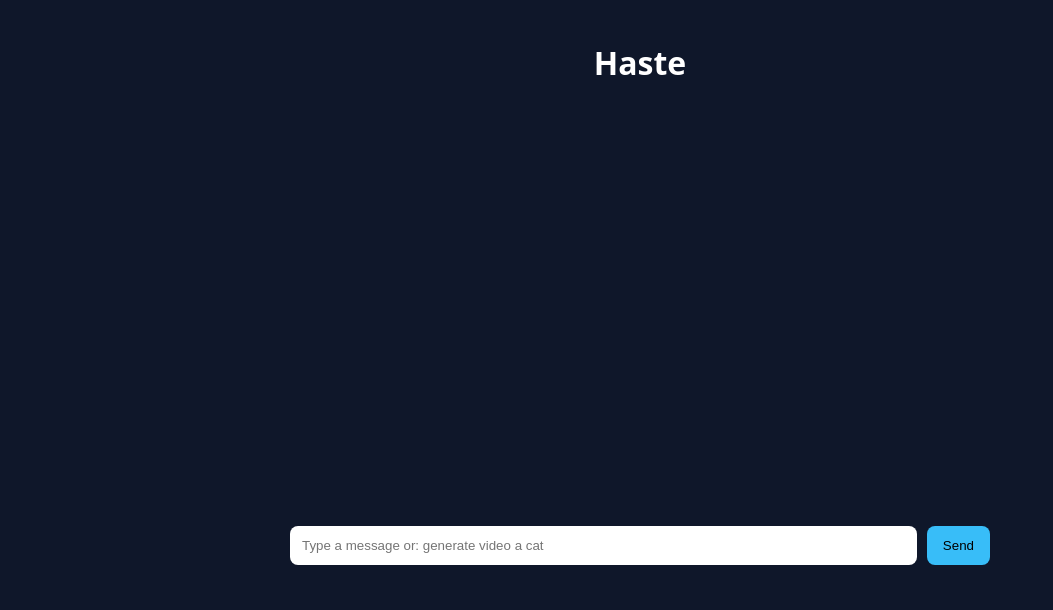
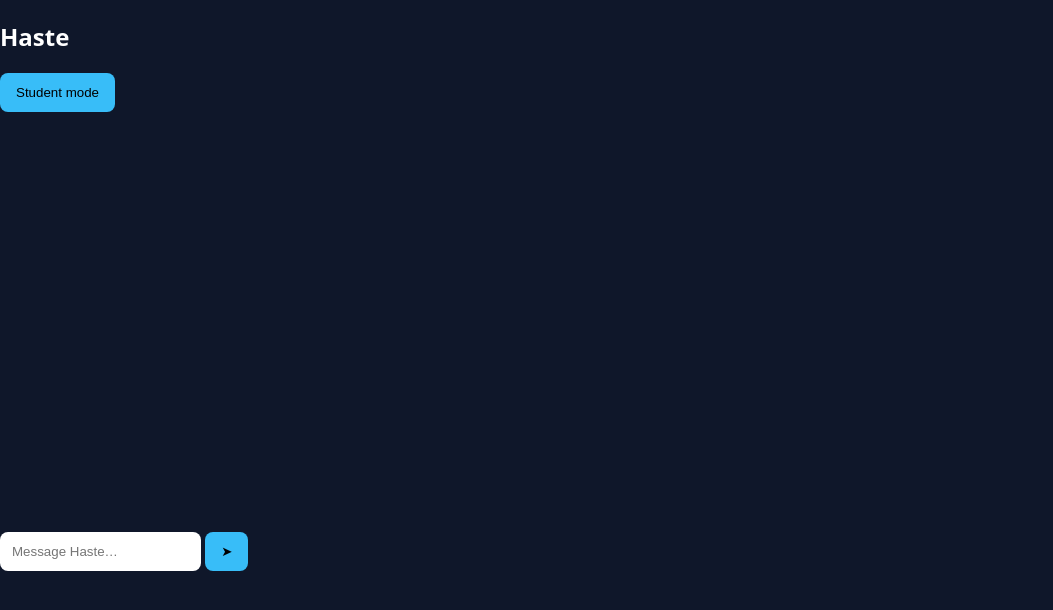
Before and after one commit to harshite737-crypto/haste, a Flask app: page / in a window 1280 px wide. Shown: the top 610 px of the page, without its empty margins (0-1053 px from the left). Run offline with Flask 3, Linux system fonts and the light colour scheme.

Commit message:
Update index.html

```diff
--- a/templates/index.html
+++ b/templates/index.html
@@ -1,22 +1,32 @@
 <!DOCTYPE html>
-<html>
+<html lang="en">
 <head>
     <meta charset="UTF-8">
-    <title>Haste</title>
+    <title>Haste AI</title>
+    <meta name="viewport" content="width=device-width, initial-scale=1.0">
     <link rel="stylesheet" href="/static/style.css">
 </head>
 <body>
+<aside class="sidebar desktop">
+    <div class="sidebar-top">
+        <h2>Haste</h2>
+    </div>
+    <div class="sidebar-bottom">
+        <button class="sidebar-btn" onclick="toggleStudentMode()">Student mode</button>
+    </div>
+</aside>
 
-<div class="chat-container">
-    <h1>Haste</h1>
+<main class="main">
+    <div id="chat" class="chat"></div>
+    <div class="input-wrapper">
+        <input id="user-input" placeholder="Message Haste…"/>
+        <button onclick="sendMessage()">➤</button>
+    </div>
+    <div id="thinking" class="thinking" style="display:none;">Haste is thinking…</div>
 
-    <div id="chat"></div>
-
-    <div class="input-box">
-        <input id="input" placeholder="Type a message or: generate video a cat" />
-        <button onclick="send()">Send</button>
-    </div>
-</div>
+    <video id="generatedVideo" controls width="320" style="display:none;"></video>
+    <a id="downloadVideo" download="video.mp4" style="display:none;">Download Video</a>
+</main>
 
 <script src="/static/script.js"></script>
 </body>
```
